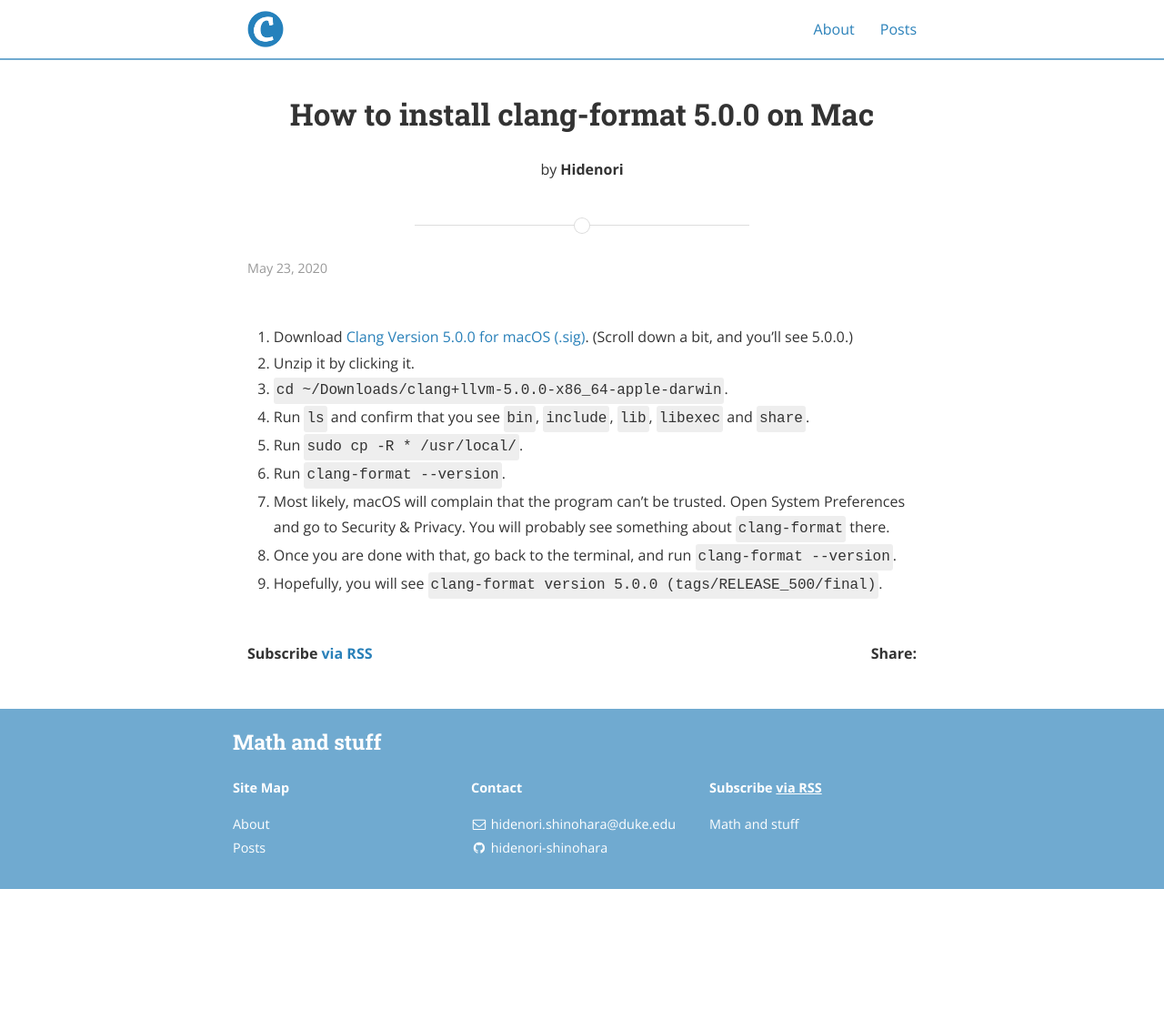
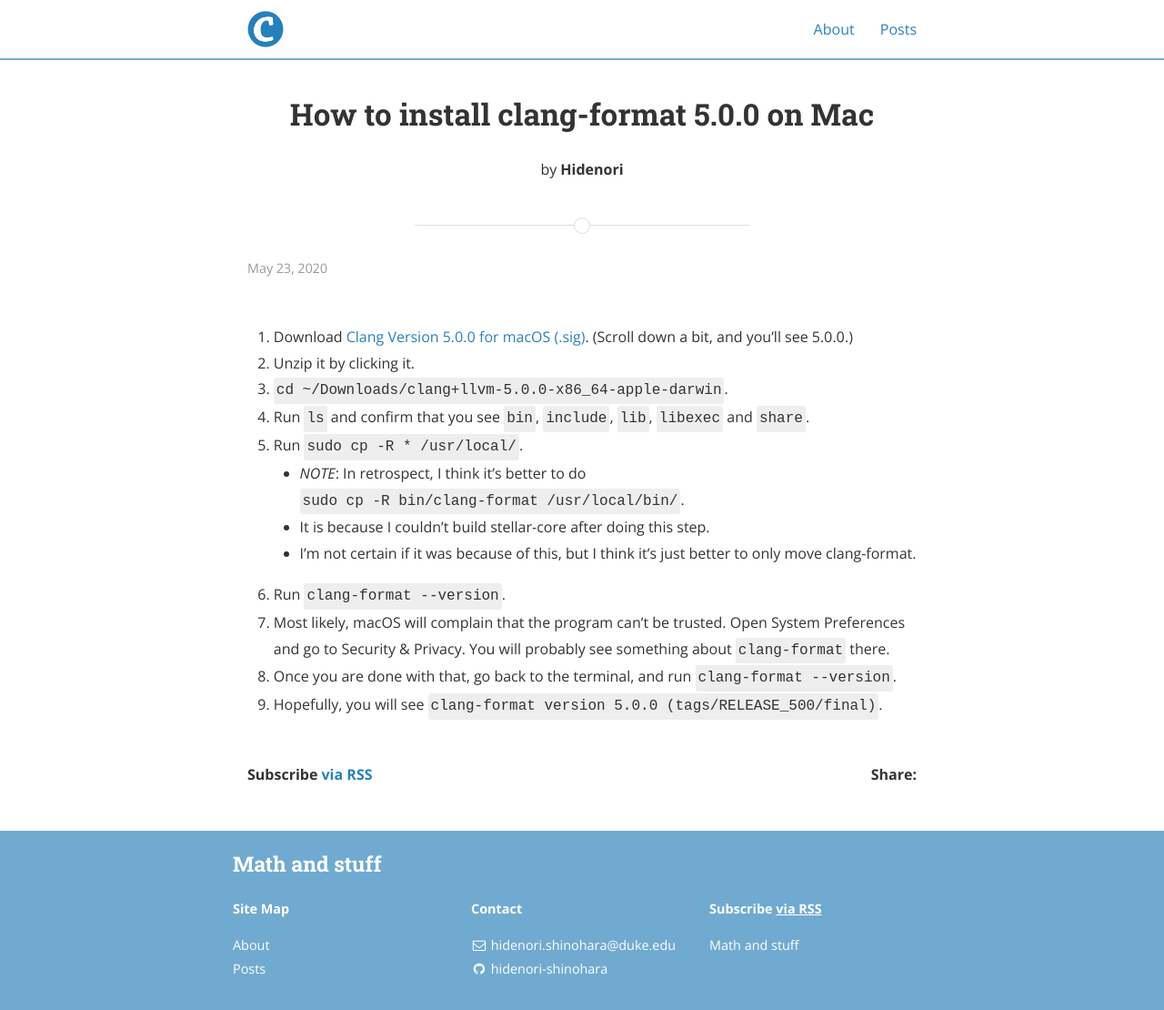
Before and after one commit to hidenori-shinohara/hidenori-shinohara.github.io, a Jekyll site: the page built from _posts/stellar/2020-05-23-clang-format-500.md, in a window 1280 px wide. Shown: the whole page at 91% size. Built offline with Jekyll 4.4.1, drawn with Linux system fonts in a browser that asks for light colours; nearby versions of some CDN libraries; before the commit the page ends 977 px from its top, so only the background shows below that.

Commit message:
Update 2020-05-23-clang-format-500.md

```diff
--- a/_posts/stellar/2020-05-23-clang-format-500.md
+++ b/_posts/stellar/2020-05-23-clang-format-500.md
@@ -12,6 +12,9 @@ author: Hidenori
 1. `cd ~/Downloads/clang+llvm-5.0.0-x86_64-apple-darwin`.
 1. Run `ls` and confirm that you see `bin`, `include`, `lib`, `libexec` and `share`.
 1. Run `sudo cp -R * /usr/local/`.
+    * *NOTE*: In retrospect, I think it's better to do `sudo cp -R bin/clang-format /usr/local/bin/`.
+    * It is because I couldn't build stellar-core after doing this step.
+    * I'm not certain if it was because of this, but I think it's just better to only move clang-format.
 1. Run `clang-format --version`.
 1. Most likely, macOS will complain that the program can't be trusted.
    Open System Preferences and go to Security & Privacy.
```
